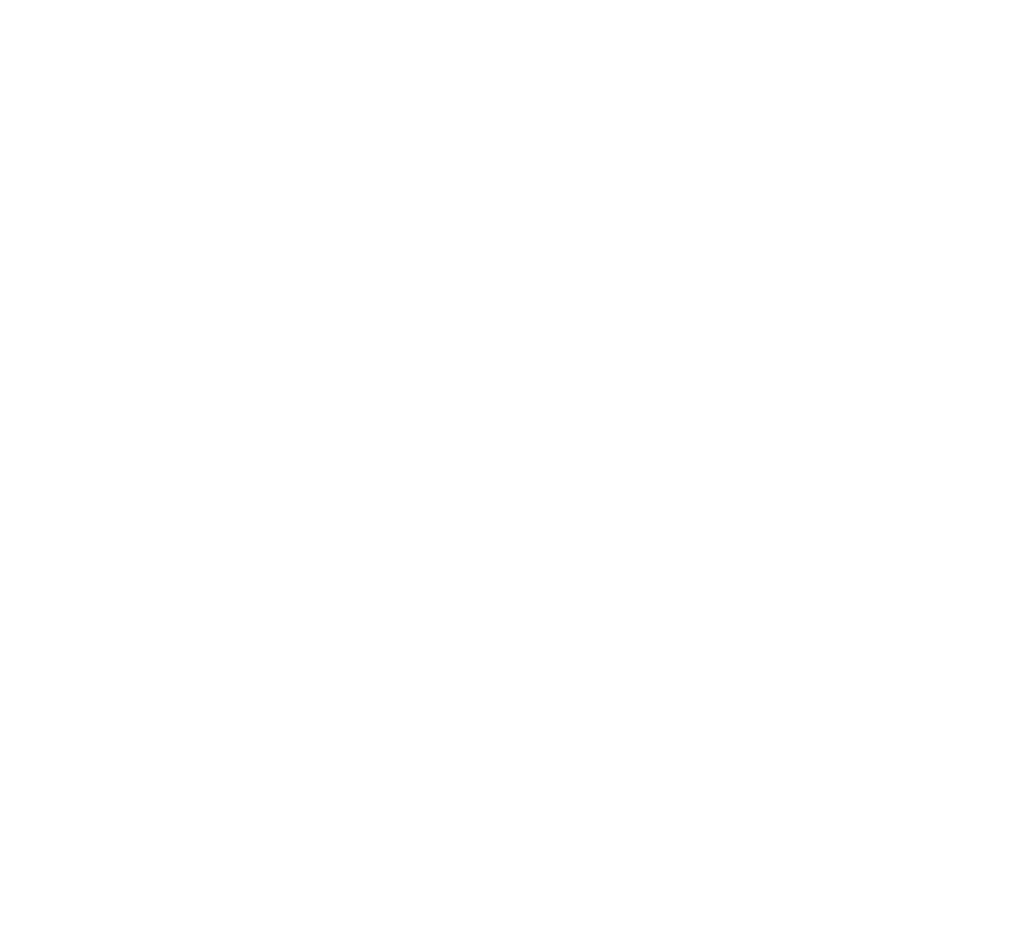
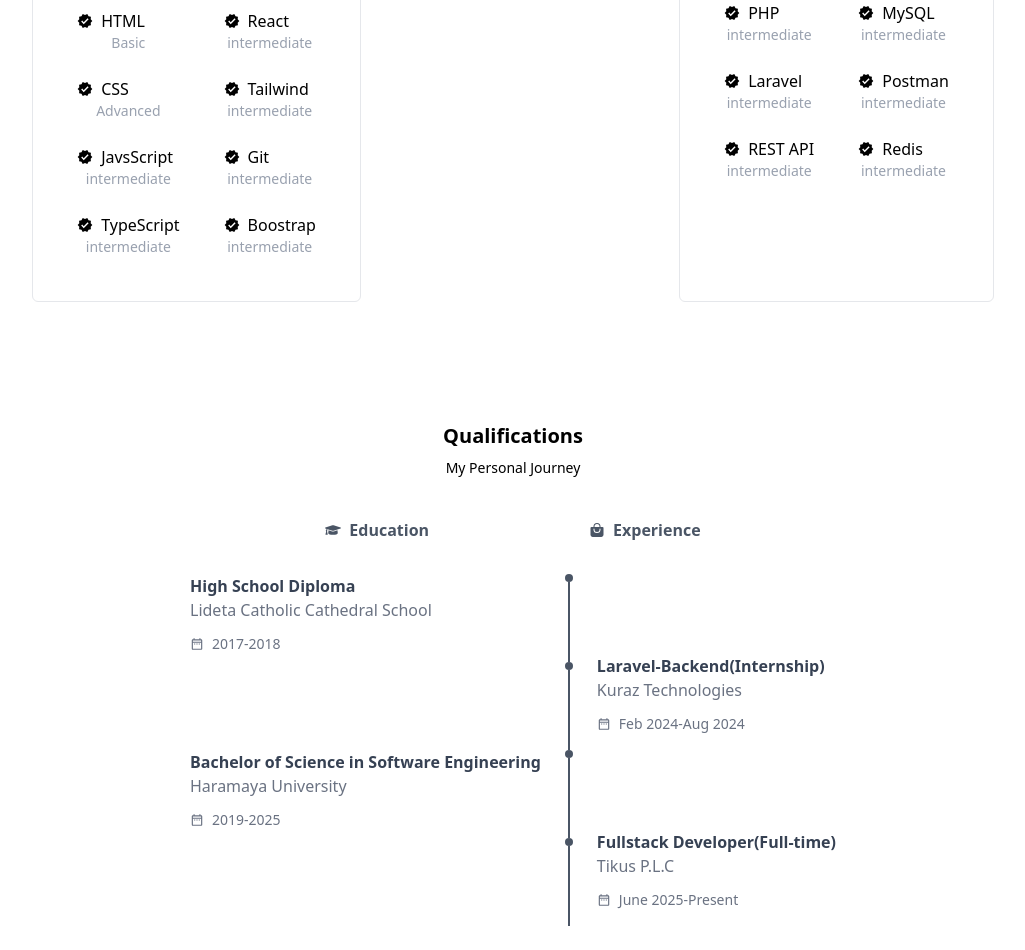
Before and after one commit to Yonas721/personal-portfolio-2, a React (Vite) app: page / in a window 1280 px wide. Shown: the part 1420-2370 px from the top of the page, without its empty margins (127-1152 px from the left). Before the commit the page ends 1140 px from the top, so only its background shows below. Built offline with nearby package versions, Linux system fonts and the light colour scheme.

Commit message:
skills and eduction section completed

```diff
--- a/src/App.tsx
+++ b/src/App.tsx
@@ -1,6 +1,8 @@
 import About from "./components/About";
 import Main from "./components/Main";
 import NavBar from "./components/NavBar";
+import Qualification from "./components/Qualification";
+import Skills from "./components/Skills";
 
 function App() {
   return (
@@ -8,6 +10,8 @@ function App() {
       <NavBar />
       <Main />
       <About/>
+      <Skills/>
+      <Qualification/>
     </>
   );
 }
--- a/src/components/About.tsx
+++ b/src/components/About.tsx
@@ -39,7 +39,7 @@ const About = () => {
           </div>
 
           <p className="max-w-[60%] text-center self-center text-sm/6 text-gray-400 font-medium">
-            FullStack developerm,i create web applications using React,and
+            Fullstack developer,i create web applications using React,and
             laravel, I have experience in building responsive and user-friendly
             interfaces, as well as developing robust backend systems. I am
             passionate about learning new technologies and staying up-to-date
--- /dev/null
+++ b/src/components/Qualification.tsx
@@ -0,0 +1,86 @@
+import Education from "./subcomponents/Education";
+import { FaGraduationCap } from "react-icons/fa";
+import { IoBagHandle } from "react-icons/io5";
+
+const Qualification = () => {
+  return (
+    <div>
+      <div className="text-center mt-26">
+        <h2 className="font-bold text-xl">Qualifications</h2>
+        <h4 className="text-sm mt-2">My Personal Journey</h4>
+      </div>
+
+      <div className="px-4 py-6 ">
+        <div className="flex  justify-center gap-40 py-4 text-gray-600">
+          <div className="flex items-center gap-2 font-bold">
+            <FaGraduationCap />
+            Education
+          </div>
+
+          <div className="flex items-center gap-2 font-bold">
+            <IoBagHandle />
+            Experience
+          </div>
+        </div>
+
+        <div className="flex gap-3  justify-center mt-4 ">
+
+          <div className="flex flex-col gap-24 text-wrap">
+
+
+            <Education
+              institute="Lideta Catholic Cathedral School"
+              title="High School Diploma"
+              time="2017-2018"
+            />
+
+            <Education
+              institute="Haramaya University"
+              title="Bachelor of Science in Software Engineering"
+              time="2019-2025"
+            />
+
+          </div>
+
+          <div className="relative flex flex-col items-center px-3">
+            <div className="bg-gray-600 rounded-full w-2 h-2"></div>
+
+            <div className="bg-gray-600  w-0.5 h-20"></div>
+
+            <div className="bg-gray-600 rounded-full w-2 h-2"></div>
+
+            <div className="bg-gray-600  w-0.5 h-20"></div>
+
+            <div className="bg-gray-600 rounded-full w-2 h-2"></div>
+
+            <div className="bg-gray-600  w-0.5 h-20"></div>
+
+            <div className="bg-gray-600 rounded-full w-2 h-2"></div>
+            <div className="bg-gray-600  w-0.5 h-20"></div>
+
+
+          </div>
+
+          <div className="flex flex-col gap-12">
+            <div className="mt-20">
+              <Education
+                institute="Kuraz Technologies"
+                title="Laravel-Backend(Internship)"
+                time="Feb 2024-Aug 2024"
+              />
+            </div>
+            <div className="mt-12">
+              <Education
+                institute="Tikus P.L.C"
+                title="Fullstack Developer(Full-time)"
+                time="June 2025-Present"
+              />
+            </div>
+          </div>
+        </div>
+      </div>
+    </div>
+  );
+};
+
+export default Qualification;
--- /dev/null
+++ b/src/components/Skills.tsx
@@ -0,0 +1,20 @@
+import BackEndCard from "./subcomponents/BackEndCard";
+import FrontEndCard from "./subcomponents/FrontEndCard";
+
+const Skills = () => {
+  return (
+    <div className="mt-30">
+      <div className="text-center mt-4 ">
+        <h2 className="font-bold text-4xl">Skills</h2>
+        <h4 className="text-sm mt-2">My technical level</h4>
+      </div>
+
+      <div className="flex justify-around mt-10">
+        <FrontEndCard />
+        <BackEndCard />
+      </div>
+    </div>
+  );
+};
+
+export default Skills;
--- /dev/null
+++ b/src/components/subcomponents/BackEndCard.tsx
@@ -0,0 +1,23 @@
+import SingleSkill from "./SingleSkill";
+
+const BackEndCard = () => {
+  return (
+    <div className="flex flex-col border   border-gray-200 rounded-md p-8 mb-4">
+      <h3 className="font-bold  text-center">Backend developer</h3>
+      <div className="flex gap-5 mt-4">
+        <div>
+          <SingleSkill title="PHP" level="intermediate" />
+          <SingleSkill title="Laravel" level="intermediate" />
+          <SingleSkill title="REST API" level="intermediate" />
+        </div>
+        <div>
+          <SingleSkill title="MySQL" level="intermediate" />
+          <SingleSkill title="Postman" level="intermediate" />
+          <SingleSkill title="Redis" level="intermediate" />
+        </div>
+      </div>
+    </div>
+  );
+};
+
+export default BackEndCard;
--- /dev/null
+++ b/src/components/subcomponents/Education.tsx
@@ -0,0 +1,21 @@
+import { MdOutlineDateRange } from "react-icons/md";
+
+interface Props {
+  title: string;
+  institute: string;
+  time: string;
+}
+const Education = ({ title, institute, time }: Props) => {
+  return (
+    <div className="text-gray-700">
+      <p className="font-bold">{title}</p>
+      <p className="font-medium text-gray-500 ">{institute}</p>
+      <p className="font-small flex items-center text-sm mt-3 text-gray-500 gap-2">
+        <MdOutlineDateRange />
+        {time}
+      </p>
+    </div>
+  );
+};
+
+export default Education;
--- /dev/null
+++ b/src/components/subcomponents/FrontEndCard.tsx
@@ -0,0 +1,26 @@
+import SingleSkill from "./SingleSkill"
+
+
+const FrontEndCard = () => {
+  return (
+    <div className="flex flex-col border border-gray-200 rounded-md p-8 mb-4 ">
+      <h3 className="font-bold mb-2 text-center">Frontend developer</h3>
+      <div className="flex gap-5 mt-4">
+        <div>
+          <SingleSkill title="HTML" level="Basic" />
+          <SingleSkill title="CSS" level="Advanced" />
+          <SingleSkill title="JavsScript" level="intermediate" />
+          <SingleSkill title="TypeScript" level="intermediate" />
+        </div>
+        <div>
+          <SingleSkill title="React" level="intermediate" />
+          <SingleSkill title="Tailwind" level="intermediate" />
+          <SingleSkill title="Git" level="intermediate" />
+          <SingleSkill title="Boostrap" level="intermediate" />
+        </div>
+      </div>
+    </div>
+  );
+}
+
+export default FrontEndCard
--- /dev/null
+++ b/src/components/subcomponents/SingleSkill.tsx
@@ -0,0 +1,20 @@
+import { MdVerified } from "react-icons/md";
+
+interface Props {
+  title: string;
+  level: string;
+}
+const SingleSkill = ({ title, level }: Props) => {
+  return (
+    <div className="flex flex-col p-3">
+      <div className="flex  items-center gap-2">
+        <MdVerified />
+        <p className="font-medium ">{title}</p>
+      </div>
+
+      <p className="text-sm text-center text-gray-400">{level}</p>
+    </div>
+  );
+};
+
+export default SingleSkill;
```
